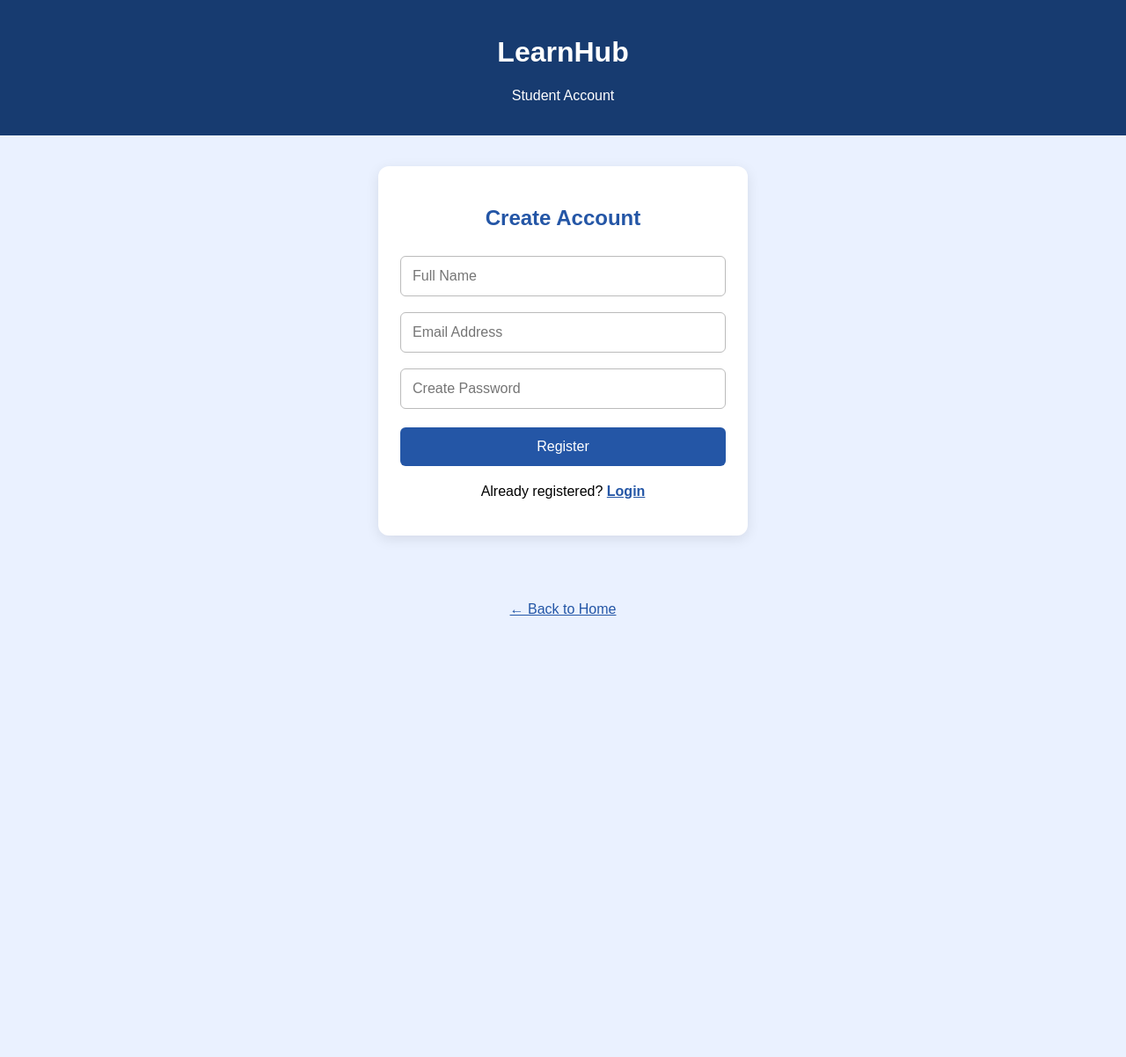
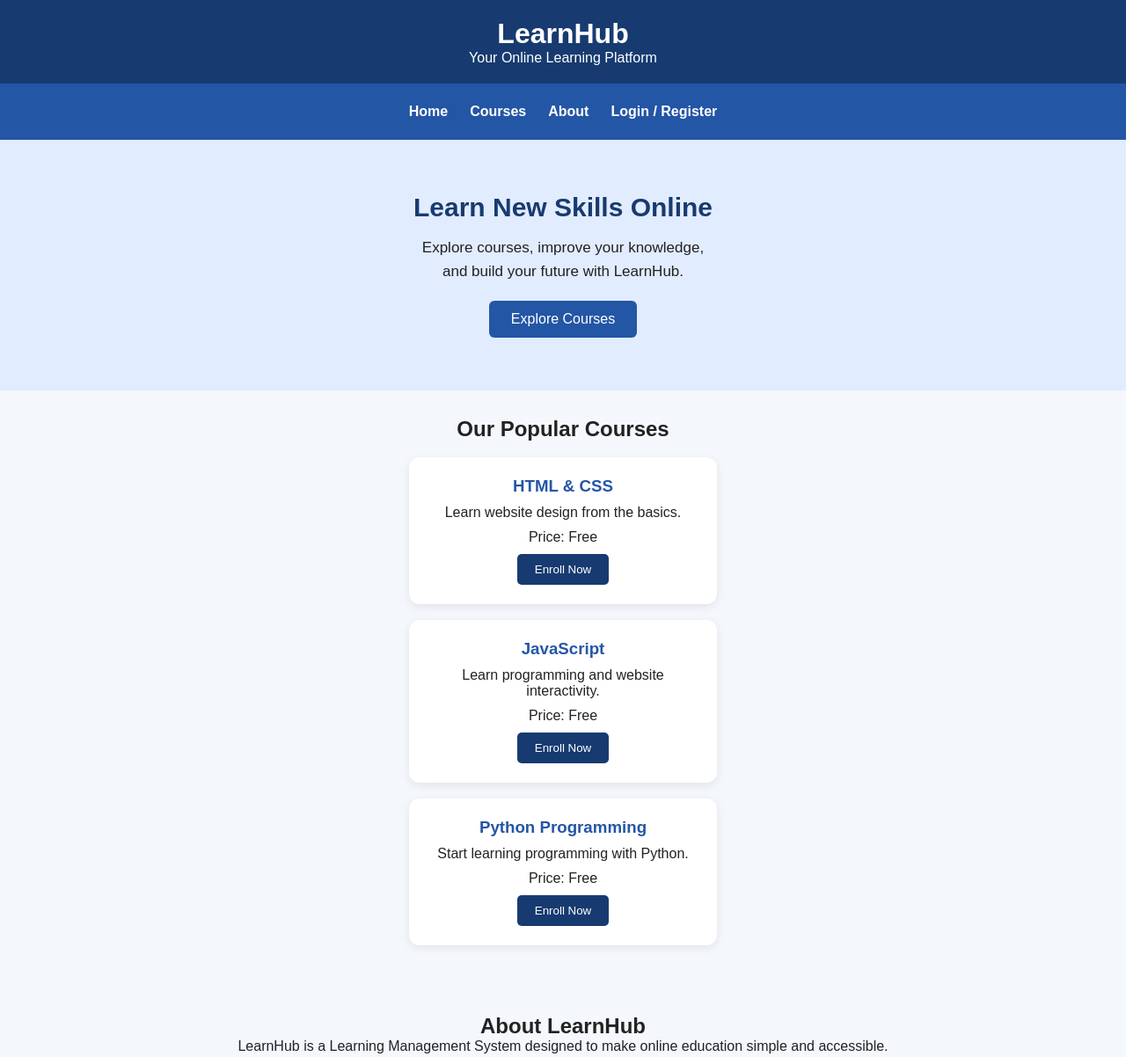
Before and after one commit to Talwinder-kaur/LearnHub-LMS, a plain HTML site: page index.html in a window 1280 px wide. Shown: the top 1202 px of the page at 88% size. Before the commit the page ends 800 px from the top, so only its background shows below. Drawn offline with Linux system fonts and the light colour scheme.

Commit message:
Revamp index.html for LearnHub platform

```diff
--- a/index.html
+++ b/index.html
@@ -2,51 +2,59 @@
 <head>
     <meta charset="UTF-8">
     <meta name="viewport" content="width=device-width, initial-scale=1.0">
-    <title>LearnHub - Student Account</title><style>
+    <title>LearnHub - Learning Management System</title><style>
     * {
+        margin: 0;
+        padding: 0;
         box-sizing: border-box;
     }
 
     body {
-        margin: 0;
         font-family: Arial, sans-serif;
-        background: #eaf1ff;
+        background: #f4f7fc;
+        color: #222;
     }
 
     header {
         background: #173b70;
         color: white;
+        padding: 20px;
         text-align: center;
-        padding: 20px;
     }
 
-    .container {
-        max-width: 420px;
-        margin: 35px auto;
-        padding: 25px;
-        background: white;
-        border-radius: 12px;
-        box-shadow: 0 4px 15px #00000018;
+    nav {
+        background: #2456a6;
+        padding: 15px;
+        text-align: center;
     }
 
-    h2 {
-        text-align: center;
-        color: #2456a6;
+    nav a {
+        color: white;
+        text-decoration: none;
+        margin: 10px;
+        font-weight: bold;
     }
 
-    input {
-        width: 100%;
-        padding: 13px;
-        margin: 9px 0;
-        border: 1px solid #bbb;
-        border-radius: 6px;
-        font-size: 16px;
+    .hero {
+        text-align: center;
+        padding: 60px 20px;
+        background: #e2ecff;
     }
 
-    button {
-        width: 100%;
-        padding: 13px;
-        margin-top: 12px;
+    .hero h2 {
+        color: #173b70;
+        font-size: 30px;
+        margin-bottom: 15px;
+    }
+
+    .hero p {
+        font-size: 17px;
+        line-height: 1.6;
+    }
+
+    .hero button {
+        margin-top: 20px;
+        padding: 12px 25px;
         background: #2456a6;
         color: white;
         border: none;
@@ -54,111 +62,217 @@
         font-size: 16px;
     }
 
-    .switch {
+    .courses {
+        padding: 30px 15px;
         text-align: center;
+    }
+
+    .course-card {
+        background: white;
+        padding: 22px;
+        margin: 18px auto;
+        max-width: 350px;
+        border-radius: 12px;
+        box-shadow: 0 3px 12px #00000015;
+    }
+
+    .course-card h3 {
+        color: #2456a6;
+        margin-bottom: 10px;
+    }
+
+    .course-card p {
+        margin: 10px;
+    }
+
+    .course-card button {
+        background: #173b70;
+        color: white;
+        padding: 10px 20px;
+        border: none;
+        border-radius: 5px;
+    }
+
+    footer {
+        background: #173b70;
+        color: white;
+        text-align: center;
+        padding: 18px;
         margin-top: 20px;
     }
+      /* Responsive Design for Mobile */
+@media screen and (max-width: 600px) {
 
-    .switch a {
-        color: #2456a6;
-        font-weight: bold;
+    body {
+        font-size: 16px;
     }
 
-    .message {
-        text-align: center;
-        padding: 10px;
-        overflow-wrap: anywhere;
+    header h1 {
+        font-size: 28px;
     }
 
-    .back {
-        text-align: center;
-        margin: 20px;
+    nav {
+        display: flex;
+        flex-wrap: wrap;
+        justify-content: center;
+        gap: 10px;
     }
 
-    .back a {
-        color: #2456a6;
+    nav a {
+        font-size: 14px;
+        padding: 8px;
     }
+
+    .hero {
+        padding: 30px 15px;
+    }
+
+    .courses {
+        padding: 25px 15px;
+    }
+
+    .course-card {
+        width: 100%;
+        margin: 15px auto;
+    }
+
+    input,
+    textarea {
+        max-width: 100%;
+    }
+
+    button {
+        max-width: 100%;
+    }
+
+    footer {
+        padding: 20px 10px;
+        text-align: center;
+    }
+      }
+      nav {
+    display: flex;
+    flex-wrap: wrap;
+    justify-content: center;
+    align-items: center;
+    gap: 5px;
+}
+
+nav a {
+    display: inline-block;
+    padding: 8px 10px;
+    margin: 0;
+    text-decoration: none;
+  }
 </style>
 
 </head><body><header>
     <h1>LearnHub</h1>
-    <p>Student Account</p>
-</header><div class="container" id="registerBox">
-    <h2>Create Account</h2><form id="registerForm">
-    <input type="text" id="name"
-           placeholder="Full Name" required>
+    <p>Your Online Learning Platform</p>
+</header>
 
-    <input type="email" id="email"
-           placeholder="Email Address" required>
+<nav>
+    <a href="#home">Home</a>
+    <a href="#courses">Courses</a>
+    <a href="#about">About</a>
+    <a href="Login.html">Login / Register</a>
+</nav>
 
-    <input type="password" id="password"
-           placeholder="Create Password"
-           minlength="6" required>
+<section class="hero" id="home">
+    <h2>Learn New Skills Online</h2>
+    <p>Explore courses, improve your knowledge,<br>
+    and build your future with LearnHub.</p>
 
-    <button type="submit">Register</button>
-</form>
+    <button onclick="showCourses()">Explore Courses</button>
+</section>
 
-<p class="switch">
-    Already registered?
-    <a href="#" id="showLogin">Login</a>
-</p>
+<section class="courses" id="courses">
+    <h2>Our Popular Courses</h2>
 
-</div><div class="container" id="loginBox" hidden>
-    <h2>Student Login</h2><form id="loginForm">
-    <input type="email" id="loginEmail"
-           placeholder="Email Address" required>
+    <div class="course-card">
+        <h3>HTML & CSS</h3>
+        <p>Learn website design from the basics.</p>
+        <p>Price: Free</p>
+        <button onclick="enroll('HTML & CSS')">Enroll Now</button>
+    </div>
 
-    <input type="password" id="loginPassword"
-           placeholder="Password" required>
+    <div class="course-card">
+        <h3>JavaScript</h3>
+        <p>Learn programming and website interactivity.</p>
+        <p>Price: Free</p>
+        <button onclick="enroll('JavaScript')">Enroll Now</button>
+    </div>
 
-    <button type="submit">Login</button>
-</form>
+    <div class="course-card">
+        <h3>Python Programming</h3>
+        <p>Start learning programming with Python.</p>
+        <p>Price: Free</p>
+        <button onclick="enroll('Python Programming')">Enroll Now</button>
+    </div>
+</section>
 
-<p class="switch">
-    New student?
-    <a href="#" id="showRegister">Create Account</a>
-</p>
+<section class="courses" id="about">
+    <h2>About LearnHub</h2>
+    <p>LearnHub is a Learning Management System
+    designed to make online education simple and accessible.</p>
+</section>
+<section id="contact" class="courses">
+    <h2>Contact Us</h2>
+    <p>Have any questions? Contact us!</p>
 
-</div><p class="message" id="message" role="status"></p><div class="back">
-    <a href="index.html">← Back to Home</a>
-</div><script>
-    const registerBox = document.getElementById("registerBox");
-    const loginBox = document.getElementById("loginBox");
-    const message = document.getElementById("message");
+    <form id="contactForm">
+        <input type="text" id="contactName"
+               placeholder="Your Name" required>
 
-    document.getElementById("showLogin").onclick = function(event) {
-        event.preventDefault();
-        registerBox.hidden = true;
-        loginBox.hidden = false;
-        message.textContent = "";
-    };
+        <br><br>
 
-    document.getElementById("showRegister").onclick = function(event) {
-        event.preventDefault();
-        loginBox.hidden = true;
-        registerBox.hidden = false;
-        message.textContent = "";
-    };
+        <input type="email" id="contactEmail"
+               placeholder="Your Email" required>
 
-    document.getElementById("registerForm").onsubmit = function(event) {
-        event.preventDefault();
+        <br><br>
 
-        const name = document.getElementById("name").value.trim();
+        <textarea id="contactMessage"
+                  placeholder="Your Message"
+                  required></textarea>
 
-        message.style.color = "green";
-        message.textContent =
-            "Registration demo completed for " + name +
-            ". Account details are not saved.";
+        <br><br>
 
-        this.reset();
-    };
+        <button type="submit">Send Message</button>
+    </form>
 
-    document.getElementById("loginForm").onsubmit = function(event) {
-        event.preventDefault();
+    <p id="contactResponse"></p>
+</section>
+<footer>
+    <p>© 2026 LearnHub | Learning Management System</p>
+</footer>
 
-        message.style.color = "#2456a6";
-        message.textContent =
-            "Demo login form is working. Real account verification is not connected.";
-    };
-</script></body>
-  </html>
+<script>
+    function showCourses() {
+        document.getElementById("courses").scrollIntoView({
+            behavior: "smooth"
+        });
+    }
+
+    function enroll(courseName) {
+    alert(
+        "Course Selected Successfully!\n\n" +
+        "Course Name: " + courseName +
+        "\n\nThank you for choosing LearnHub!"
+    );
+    }
+  document.getElementById("contactForm").onsubmit = function(event) {
+    event.preventDefault();
+
+    const name = document.getElementById("contactName").value.trim();
+
+    document.getElementById("contactResponse").textContent =
+        "Thank you, " + name + "! Your message was received in this demo.";
+
+    document.getElementById("contactResponse").style.color = "green";
+
+    this.reset();
+};
+</script>
+
+</body>
+</html>
```
